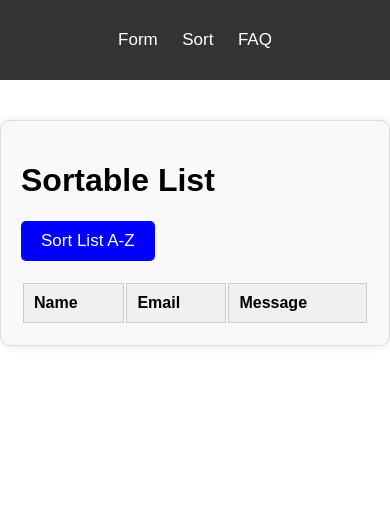
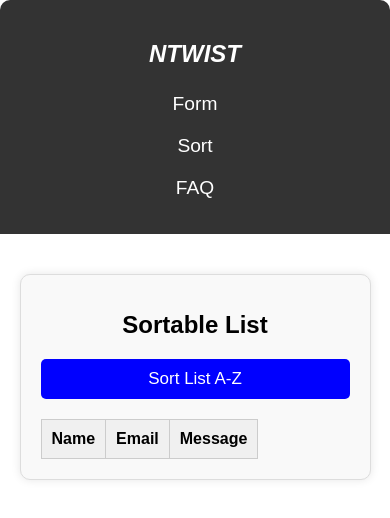
Before and after one commit to Chandrikavishwas/Finmee_Assignment, a plain HTML site: page finmee/sort.html in a window 390 px wide. Drawn offline with Linux system fonts and the light colour scheme.

Commit message:
finmeeAssignment_done

```diff
--- a/finmee/assets/css/faq.css
+++ b/finmee/assets/css/faq.css
@@ -3,59 +3,93 @@ body {
   margin: 0;
   padding: 0;
 }
-
 nav {
   background-color: #333;
   color: #fff;
-  padding: 30px;
+  padding: 20px;
   text-align: center;
+  border-radius: 10px 10px 0 0;
 }
-
+.nav {
+  display: flex;
+  justify-content: space-between;
+  align-items: center;
+  flex-wrap: wrap;
+}
 nav a {
   color: #fff;
+  font-size: 1.2rem;
   text-decoration: none;
   margin: 0 10px;
+  padding: 5px 0;
+  display: inline-block;
 }
-
 nav a:hover {
   color: #ccc;
 }
-
 .container {
   max-width: 800px;
+  width: 90%;
   margin: 40px auto;
   padding: 20px;
   background-color: #f9f9f9;
   border: 1px solid #ddd;
   border-radius: 10px;
   box-shadow: 0 0 10px rgba(0, 0, 0, 0.1);
+  box-sizing: border-box;
 }
-
+h1 {
+  margin-left: 0 !important;
+  padding: 0;
+  text-align: center;
+}
 details {
   margin-bottom: 20px;
   border: 1px solid #ccc;
   border-radius: 5px;
   padding: 10px;
 }
-
 summary {
   cursor: pointer;
   user-select: none;
   position: relative;
+  font-weight: bold;
+  padding-right: 20px;
 }
-
 summary::after {
   content: "+ ";
   font-size: 18px;
   position: absolute;
   right: 0;
+  top: 0;
 }
-
 details[open] summary::after {
-  content: "x ";
+  content: "× ";
   font-size: 18px;
 }
-
 details p {
   margin-top: 10px;
+  background-color: #e7e5e5;
+  padding: 8px;
+  border-radius: 3px;
 }
+@media (max-width: 600px) {
+  .nav {
+    flex-direction: column;
+    align-items: flex-start;
+    text-align:center;
+    display:block;
+  }
+
+  nav a {
+    margin: 10px 0;
+    display:block;
+  }
+  h1 {
+    font-size: 1.5rem;
+  }
+  .container {
+    margin: 20px auto;
+    padding: 15px;
+  }
+}
--- a/finmee/assets/css/form.css
+++ b/finmee/assets/css/form.css
@@ -1,3 +1,4 @@
+
 body {
   font-family: Arial, sans-serif;
   margin: 0;
@@ -12,20 +13,32 @@ body {
   border: 1px solid #ddd;
   border-radius: 10px;
   box-shadow: 0 0 10px rgba(0, 0, 0, 0.1);
+  width: 90%;
+  box-sizing: border-box;
 }
 
 nav {
   background-color: #333;
   color: #fff;
-  padding: 30px;
+  padding: 20px;
   text-align: center;
   border-radius: 10px 10px 0 0;
 }
 
+.nav {
+  display: flex;
+  justify-content: space-between;
+  align-items: center;
+  flex-wrap: wrap;
+}
+
 nav a {
   color: #fff;
+  font-size: 1.2rem;
   text-decoration: none;
   margin: 0 10px;
+  padding: 5px 0;
+  display: inline-block;
 }
 
 nav a:hover {
@@ -41,12 +54,14 @@ label {
   margin-bottom: 10px;
 }
 
-input, textarea {
+input,
+textarea {
   width: 100%;
   padding: 10px;
   margin-bottom: 20px;
   border: 1px solid #ccc;
   border-radius: 5px;
+  box-sizing: border-box;
 }
 
 button[type="submit"] {
@@ -61,11 +76,34 @@ button[type="submit"] {
 }
 
 button[type="submit"]:hover {
-  background-color:blue;
+  background-color: blue;
 }
 
-#timeSpent, #confirmationMessage {
+#timeSpent,
+#confirmationMessage {
   font-size: 16px;
   font-weight: bold;
   margin-top: 10px;
 }
+@media (max-width: 600px) {
+  .nav {
+    flex-direction: column;
+    align-items: flex-start;
+    text-align:center;
+    display:block;
+  }
+
+  nav a {
+    margin: 10px 0;
+    display:block;
+  }
+  h1 {
+    margin-left: 0 !important;
+    text-align: center;
+  }
+
+  .container {
+    margin: 20px auto;
+    padding: 15px;
+  }
+}
--- a/finmee/assets/css/sort.css
+++ b/finmee/assets/css/sort.css
@@ -7,15 +7,25 @@ body {
 nav {
   background-color: #333;
   color: #fff;
-  padding: 30px;
+  padding: 20px;
   text-align: center;
+  border-radius: 10px 10px 0 0;
+}
+
+.nav {
+  display: flex;
+  justify-content: space-between;
+  align-items: center;
+  flex-wrap: wrap;
 }
 
 nav a {
   color: #fff;
+  font-size: 1.2rem;
   text-decoration: none;
   margin: 0 10px;
-  font-size: 17px;
+  padding: 5px 0;
+  display: inline-block;
 }
 
 nav a:hover {
@@ -24,27 +34,20 @@ nav a:hover {
 
 .container {
   max-width: 800px;
+  width: 90%;
   margin: 40px auto;
   padding: 20px;
   background-color: #f9f9f9;
   border: 1px solid #ddd;
   border-radius: 10px;
   box-shadow: 0 0 10px rgba(0, 0, 0, 0.1);
+  box-sizing: border-box;
 }
 
-#listTable {
-  width: 100%;
-  /* border-collapse: collapse; */
-}
-
-#listTable th, #listTable td {
-  border: 1px solid #ccc;
-  padding: 10px;
-  text-align: left;
-}
-
-#listTable th {
-  background-color: #f0f0f0;
+h1 {
+  margin-left: 0;
+  margin-bottom: 20px;
+  text-align: center;
 }
 
 #sortBtn {
@@ -56,8 +59,62 @@ nav a:hover {
   cursor: pointer;
   margin-bottom: 20px;
   font-size: 17px;
+  width: 100%;
+  max-width: 300px;
+  display: block;
+  margin-left: auto;
+  margin-right: auto;
 }
 
 #sortBtn:hover {
   background-color: #3e8e41;
 }
+
+#listTable {
+  width: 100%;
+  border-collapse: collapse;
+  table-layout: auto;
+  margin: 0 auto; /* Center the table */
+  overflow-x: auto;
+  /* Removed display: block */
+}
+
+#listTable th,
+#listTable td {
+  border: 1px solid #ccc;
+  padding: 10px;
+  text-align: left;
+  white-space: nowrap;
+}
+
+#listTable th {
+  background-color: #f0f0f0;
+}
+
+@media (max-width: 600px) {
+ .nav {
+    flex-direction: column;
+    align-items: flex-start;
+    text-align:center;
+    display:block;
+  }
+
+  nav a {
+    margin: 10px 0;
+    display:block;
+  }
+
+  h1 {
+    margin-left: 0 !important;
+    font-size: 1.5rem;
+  }
+
+  #sortBtn {
+    max-width: 100%;
+  }
+
+  #listTable {
+    display: block;
+    overflow-x: auto;
+  }
+}
--- a/finmee/sort.html
+++ b/finmee/sort.html
@@ -1,17 +1,24 @@
 <!DOCTYPE html>
 <html lang="en">
 <head>
-  <meta charset="UTF-8">
-  <meta name="viewport" content="width=device-width, initial-scale=1.0">
+  <meta charset="UTF-8" />
+  <meta name="viewport" content="width=device-width, initial-scale=1.0"/>
   <title>Document</title>
-  <link rel="stylesheet" href="./assets/css/sort.css">
+  <link rel="stylesheet" href="./assets/css/sort.css" />
 </head>
 <body>
+
   <nav>
-    <a href="./index.html">Form</a>
-    <a href="./sort.html">Sort</a>
-    <a href="./faq.html">FAQ</a>
+    <div class="nav">
+      <div><em><h1>NTWIST</h1></em></div>
+      <div style="margin-top:20px;">
+        <a href="./index.html">Form</a>
+        <a href="./sort.html">Sort</a>
+        <a href="./faq.html">FAQ</a>
+      </div>
+    </div>
   </nav>
+
   <div class="container">
     <h1>Sortable List</h1>
     <button id="sortBtn">Sort List A-Z</button>
@@ -24,10 +31,11 @@
         </tr>
       </thead>
       <tbody id="list">
-        <!-- Hardcoded list items will be added here -->
+
       </tbody>
     </table>
   </div>
+
   <script src="assets/js/sort.js"></script>
 </body>
 </html>
```
Also changed, not shown: finmee/faq.html (+11 -4 lines), finmee/index.html (+10 -5 lines).
